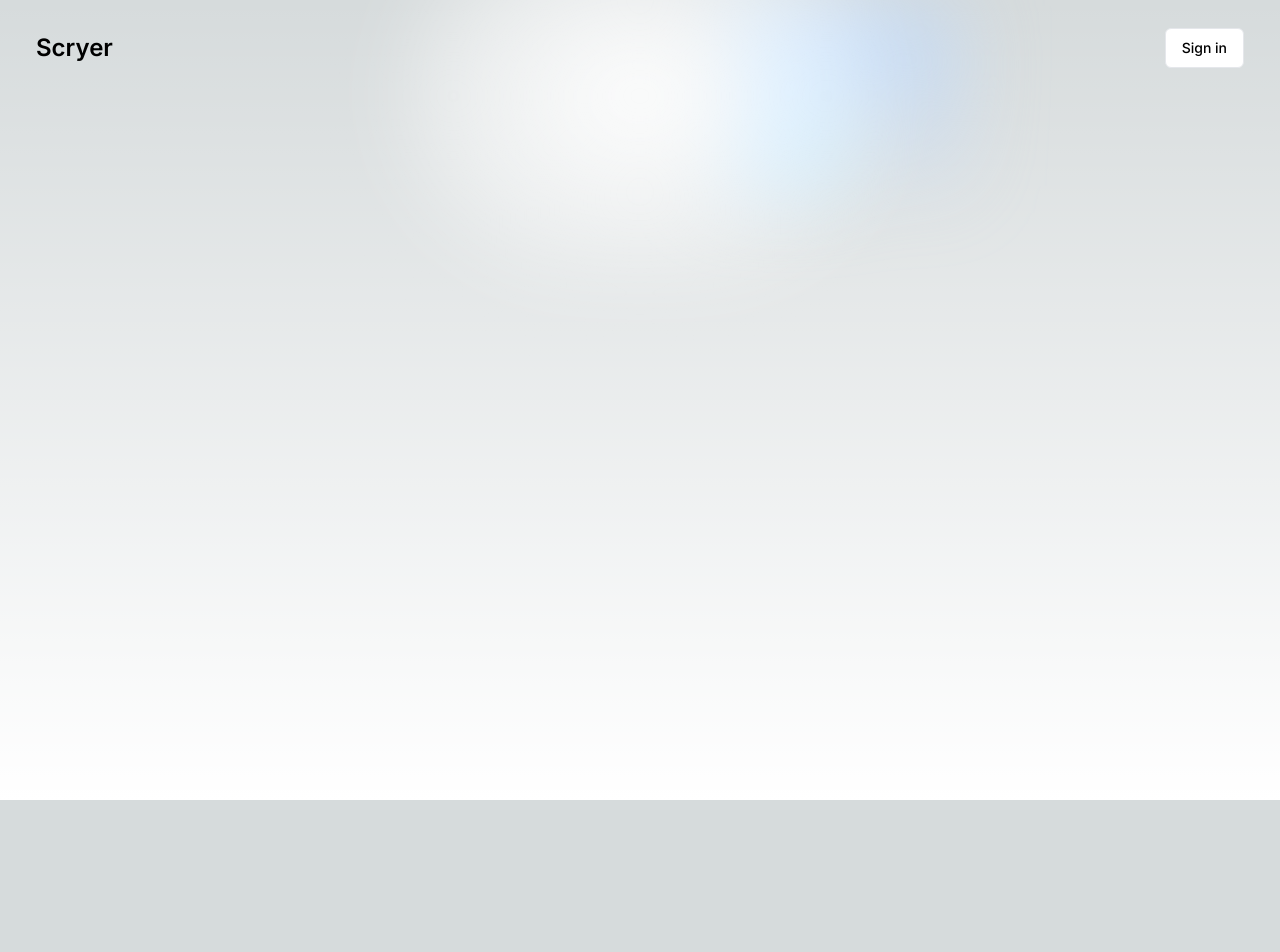
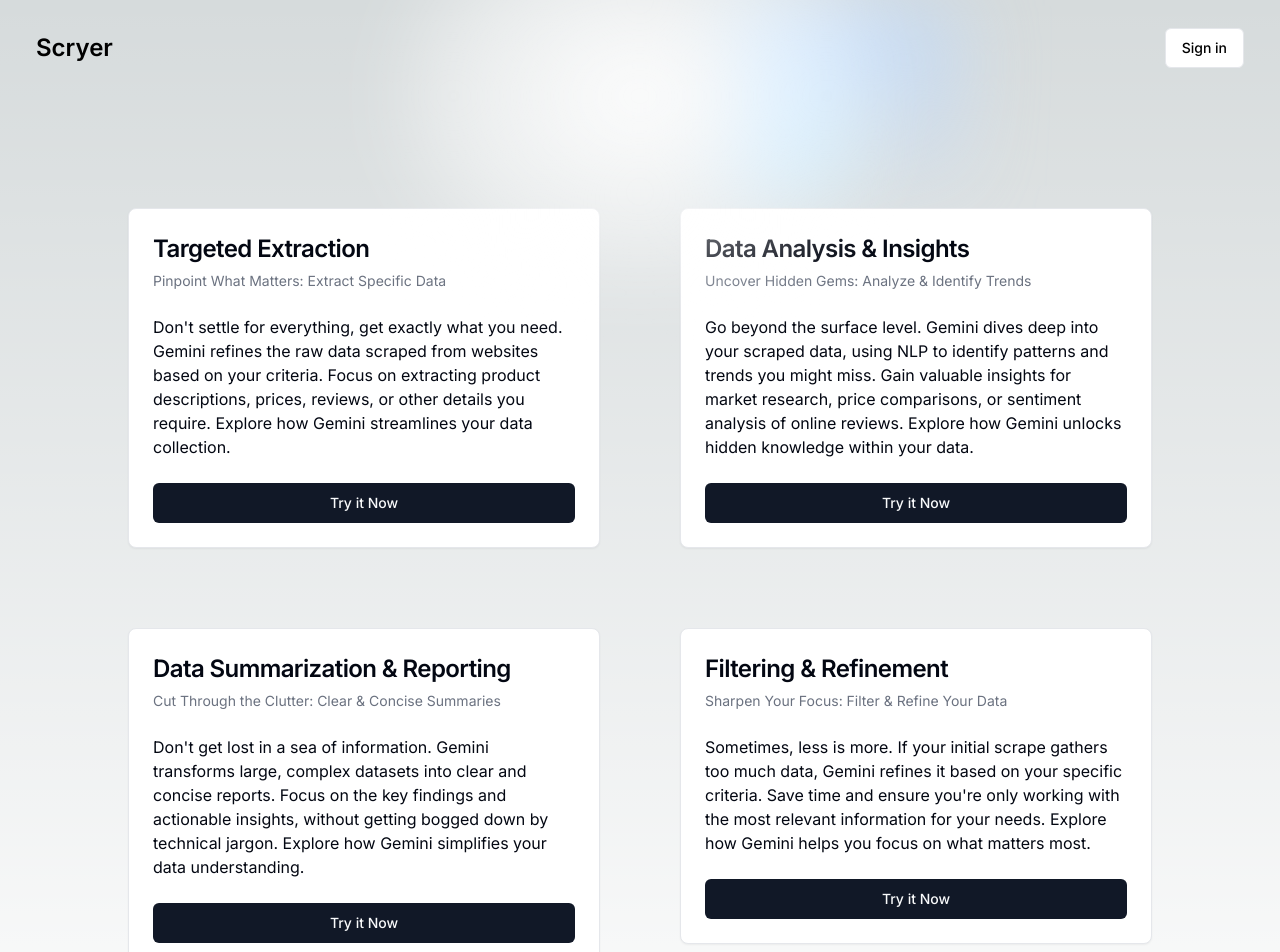
Before and after one commit to davidumoru/scryer, a Next.js app in the folder client/: page /dashboard in a window 1280 px wide. Shown: the top 952 px of the page. Before the commit the page ends 800 px from the top, so only its background shows below. Built offline with nearby package versions, Linux system fonts and the light colour scheme.

Commit message:
Add features to dashboard page

```diff
--- a/client/app/dashboard/page.tsx
+++ b/client/app/dashboard/page.tsx
@@ -1,7 +1,107 @@
+/* eslint-disable react/no-unescaped-entities */
+import {
+  CardTitle,
+  CardDescription,
+  CardHeader,
+  CardContent,
+  CardFooter,
+  Card,
+} from "@/components/ui/card";
+import { Button } from "@/components/ui/button";
+
 export default function Features() {
   return (
     <main className="flex min-h-screen flex-col justify-between lg:p-24 lg:items-center">
       <div className="relative flex place-items-center before:absolute before:h-[300px] before:w-[480px] before:-translate-x-1/2 before:rounded-full before:bg-gradient-radial before:from-white before:to-transparent before:blur-2xl before:content-[''] after:absolute after:-z-20 after:h-[180px] after:w-[240px] after:translate-x-1/3 after:bg-gradient-conic after:from-sky-200 after:via-blue-200 after:blur-2xl after:content-[''] before:dark:bg-gradient-to-br before:dark:from-transparent before:dark:to-blue-700 before:dark:opacity-10 after:dark:from-sky-900 after:dark:via-[#0141ff] after:dark:opacity-40 before:lg:h-[360px]"></div>
+      <div className="grid gap-10 px-8 py-28 md:grid-cols-2 md:gap-20">
+        <div>
+          <Card>
+            <CardHeader>
+              <CardTitle className="text-2xl">Targeted Extraction</CardTitle>
+              <CardDescription>
+                Pinpoint What Matters: Extract Specific Data
+              </CardDescription>
+            </CardHeader>
+            <CardContent className="space-y-4">
+              Don't settle for everything, get exactly what you need. Gemini
+              refines the raw data scraped from websites based on your criteria.
+              Focus on extracting product descriptions, prices, reviews, or
+              other details you require. Explore how Gemini streamlines your
+              data collection.
+            </CardContent>
+            <CardFooter>
+              <Button className="w-full">Try it Now</Button>
+            </CardFooter>
+          </Card>
+        </div>
+
+        <div>
+          <Card>
+            <CardHeader>
+              <CardTitle className="text-2xl">
+                Data Analysis & Insights
+              </CardTitle>
+              <CardDescription>
+                Uncover Hidden Gems: Analyze & Identify Trends
+              </CardDescription>
+            </CardHeader>
+            <CardContent className="space-y-4">
+              Go beyond the surface level. Gemini dives deep into your scraped
+              data, using NLP to identify patterns and trends you might miss.
+              Gain valuable insights for market research, price comparisons, or
+              sentiment analysis of online reviews. Explore how Gemini unlocks
+              hidden knowledge within your data.
+            </CardContent>
+            <CardFooter>
+              <Button className="w-full">Try it Now</Button>
+            </CardFooter>
+          </Card>
+        </div>
+
+        <div>
+          <Card>
+            <CardHeader>
+              <CardTitle className="text-2xl">
+                Data Summarization & Reporting
+              </CardTitle>
+              <CardDescription>
+                Cut Through the Clutter: Clear & Concise Summaries
+              </CardDescription>
+            </CardHeader>
+            <CardContent className="space-y-4">
+              Don't get lost in a sea of information. Gemini transforms large,
+              complex datasets into clear and concise reports. Focus on the key
+              findings and actionable insights, without getting bogged down by
+              technical jargon. Explore how Gemini simplifies your data
+              understanding.
+            </CardContent>
+            <CardFooter>
+              <Button className="w-full">Try it Now</Button>
+            </CardFooter>
+          </Card>
+        </div>
+
+        <div>
+          <Card>
+            <CardHeader>
+              <CardTitle className="text-2xl">Filtering & Refinement</CardTitle>
+              <CardDescription>
+                Sharpen Your Focus: Filter & Refine Your Data
+              </CardDescription>
+            </CardHeader>
+            <CardContent className="space-y-4">
+              Sometimes, less is more. If your initial scrape gathers too much
+              data, Gemini refines it based on your specific criteria. Save time
+              and ensure you're only working with the most relevant information
+              for your needs. Explore how Gemini helps you focus on what matters
+              most.
+            </CardContent>
+            <CardFooter>
+              <Button className="w-full">Try it Now</Button>
+            </CardFooter>
+          </Card>
+        </div>
+      </div>
     </main>
   );
 }
```
